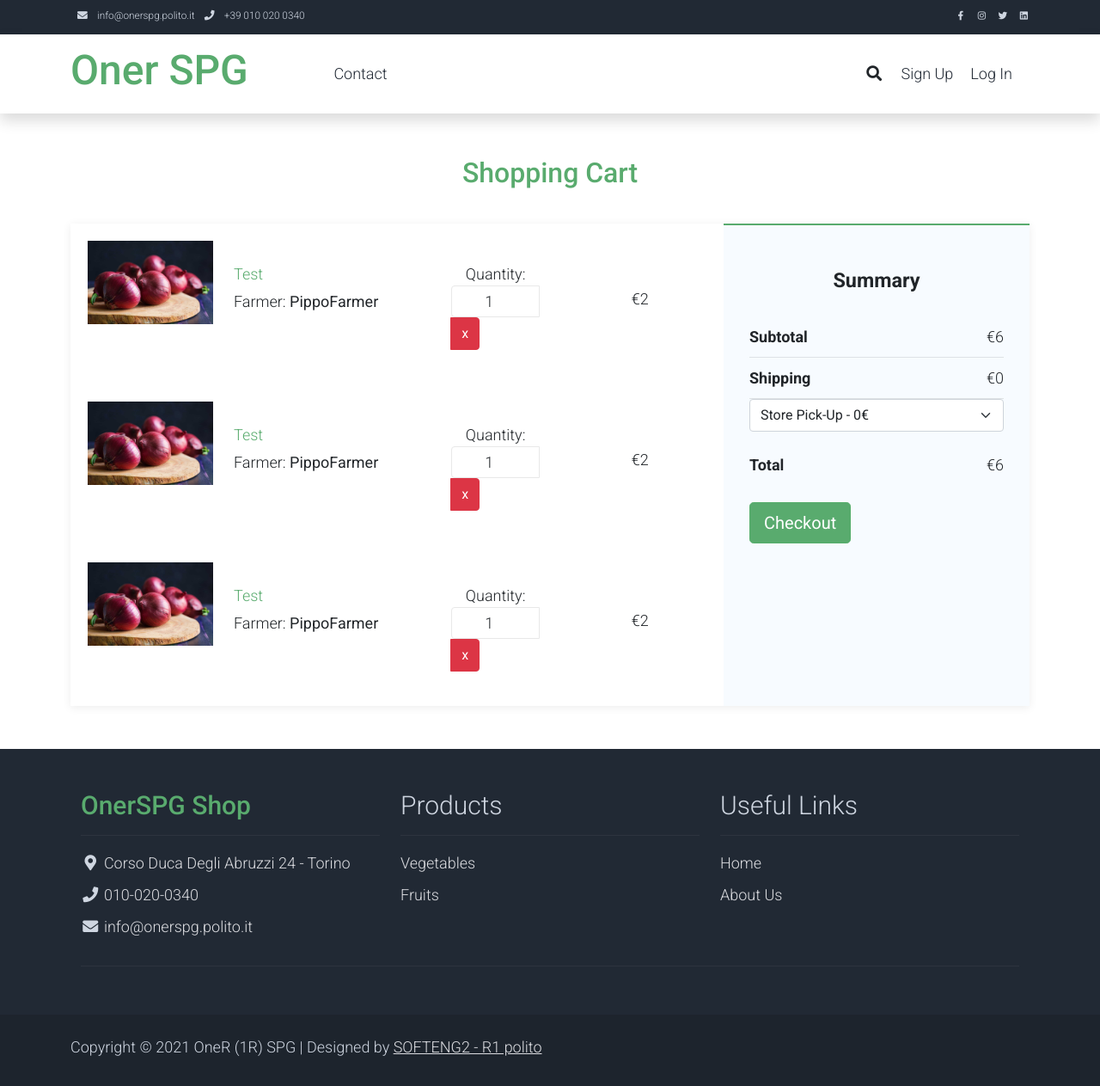
After one commit to shantifabri/SE2-R1-SPG, a Flask app: page /shoppingcart in a window 1280 px wide. The commit adds this page. Shown: the whole page at 86% size. Run offline with Flask 2, Linux system fonts and the light colour scheme; parts of the project's set-up code (start-up, migrations or seed data) failed here and were passed over; some libraries are stand-ins or nearby versions.

Commit message:
Shopping cart page frontend implemented

```diff
--- a/project/project/other/routes.py
+++ b/project/project/other/routes.py
@@ -54,3 +54,7 @@ def insertclient():
         db.session.commit()
         return redirect(url_for('index'))
     return render_template('insertclient.html', form=form)
+
+@other_blueprint.route('/shoppingcart', methods=['GET','POST'])
+def shoppingcart():
+    return render_template('shoppingcart.html')
--- a/project/project/static/assets/css/custom.css
+++ b/project/project/static/assets/css/custom.css
@@ -1,3 +1,149 @@
-/*
-Custom Css
-*/
+/* 1. SHOPPING-CART */
+
+.prod-img{
+    padding-left:20px;
+}
+
+.shopping-cart{
+	padding-bottom: 50px;
+}
+
+.shopping-cart.dark{
+	background-color: #f6f6f6;
+}
+
+.shopping-cart .content{
+	box-shadow: 0px 2px 10px rgba(0, 0, 0, 0.075);
+	background-color: white;
+}
+
+.shopping-cart .block-heading{
+    padding-top: 50px;
+    margin-bottom: 40px;
+    text-align: center;
+}
+
+.shopping-cart .block-heading p{
+	text-align: center;
+	max-width: 420px;
+	margin: auto;
+	opacity:0.7;
+}
+
+.shopping-cart .dark .block-heading p{
+	opacity:0.8;
+}
+
+.shopping-cart .block-heading h1,
+.shopping-cart .block-heading h2,
+.shopping-cart .block-heading h3 {
+	margin-bottom:1.2rem;
+	color: #59ab6e;
+}
+
+.shopping-cart .items{
+	margin: auto;
+}
+
+.shopping-cart .items .product{
+	margin-bottom: 20px;
+	padding-top: 20px;
+	padding-bottom: 20px;
+}
+
+.shopping-cart .items .product .info{
+	padding-top: 0px;
+	text-align: center;
+}
+
+.shopping-cart .items .product .info .product-name{
+	font-weight: 600;
+    margin-top:10px;
+}
+
+.shopping-cart .items .product .info .product-name .product-info{
+	font-size: 14px;
+	margin-top: 5px;
+}
+
+.shopping-cart .items .product .info .product-name .product-info .value{
+	font-weight: 400;
+}
+
+.shopping-cart .items .product .info .quantity .quantity-input{
+    margin: auto;
+    width: 80px;
+}
+
+.shopping-cart .items .product .info .price{
+	margin-top: 29px;
+    text-align:right;
+    font-weight: bold;
+    font-size: 22px;
+ }
+
+.shopping-cart .summary{
+	border-top: 2px solid #59ab6e;
+    background-color: #f7fbff;
+    height: 100%;
+    padding: 30px;
+}
+
+.shopping-cart .summary h3{
+	text-align: center;
+	font-size: 1.3em;
+	font-weight: 600;
+	padding-top: 20px;
+	padding-bottom: 20px;
+}
+
+.shopping-cart .summary .summary-item:not(:last-of-type){
+	padding-bottom: 10px;
+	padding-top: 10px;
+	border-bottom: 1px solid rgba(0, 0, 0, 0.1);
+}
+
+.shopping-cart .summary .summary-item:last-of-type{
+	padding-bottom: 10px;
+	padding-top: 25px;
+}
+
+.shopping-cart .summary .text{
+	font-size: 1em;
+	font-weight: 600;
+}
+
+.shopping-cart .summary .price{
+	font-size: 1em;
+	float: right;
+}
+
+.shopping-cart .summary button{
+	margin-top: 20px;
+}
+
+@media (min-width: 768px) {
+	.shopping-cart .items .product .info {
+		padding-top: 25px;
+		text-align: left;
+	}
+
+	.shopping-cart .items .product .info .price {
+		font-weight: bold;
+		font-size: 22px;
+		top: 17px;
+	}
+
+    .shopping-cart .items .product .info .product-name{
+        margin-top:0px;
+    }
+
+	.shopping-cart .items .product .info .quantity {
+		text-align: center;
+	}
+	.shopping-cart .items .product .info .quantity .quantity-input {
+		padding: 4px 10px;
+		text-align: center;
+	}
+}
+/* 1 END OF SHOPPING-CART */
--- /dev/null
+++ b/project/project/templates/shoppingcart.html
@@ -0,0 +1,132 @@
+{% import "bootstrap/wtf.html" as wtf %} {% extends "base.html" %} {% block main %}
+<form method="POST" action="/">
+<section class="shopping-cart">
+    <div class="container">
+       <div class="block-heading">
+         <h2>Shopping Cart</h2>
+       </div>
+       <div class="content">
+            <div class="row">
+                <div class="col-md-12 col-lg-8">
+                    <div class="items">
+                        <div class="product">
+                            <div class="row">
+                                <div class="col-md-3">
+                                <a target="_blank" href="" ><img class="prod-img img-fluid mx-auto d-block image" src="/static/shop_imgs/redonions.jpg">
+                                </a>
+                                </div>
+                                <div class="col-md-8">
+                                    <div class="info">
+                                        <div class="row">
+                                            <div class="col-md-5 product-name">
+                                                <div class="product-name">
+                                                    <a class="text-success text-decoration-none" href="#">Test</a>
+                                                    <div class="product-info">
+                                                        <div>Farmer: <span class="value">PippoFarmer</span></div>
+                                                    </div>
+                                                </div>
+                                            </div>
+                                            <div class="col-md-3 offset-md-1 quantity">
+                                                <label for="quantity">Quantity:</label>
+                                                <div class="input-group ">
+                                                <input id="quantity" type="number" min="1" value ="1" class="form-control quantity-input">
+                                                <button class="btn btn-danger input-group-text">x</button>
+                                                </div>
+                                            </div>
+                                            <div class="col-md-3 price">
+                                                <span>€2</span>
+                                            </div>
+                                        </div>
+                                    </div>
+                                </div>
+                            </div>
+                        </div>
+                        <div class="product">
+                            <div class="row">
+                                <div class="col-md-3">
+                                <a target="_blank" href="" ><img class="prod-img img-fluid mx-auto d-block image" src="/static/shop_imgs/redonions.jpg">
+                                </a>
+                                </div>
+                                <div class="col-md-8">
+                                    <div class="info">
+                                        <div class="row">
+                                            <div class="col-md-5 product-name">
+                                                <div class="product-name">
+                                                    <a class="text-success text-decoration-none" href="#">Test</a>
+                                                    <div class="product-info">
+                                                        <div>Farmer: <span class="value">PippoFarmer</span></div>
+                                                    </div>
+                                                </div>
+                                            </div>
+                                            <div class="col-md-3 offset-md-1 quantity">
+                                                <label for="quantity">Quantity:</label>
+                                                <div class="input-group ">
+
+                                                <input id="quantity" type="number" min="1" value ="1" class="form-control quantity-input">
+                                                <button class="btn btn-danger input-group-text">x</button>
+                                                </div>
+                                            </div>
+                                            <div class="col-md-3 price">
+                                                <span>€2</span>
+                                            </div>
+                                        </div>
+                                    </div>
+                                </div>
+                            </div>
+                        </div>
+                        <div class="product">
+                            <div class="row">
+                                <div class="col-md-3">
+                                <a target="_blank" href="" ><img class="prod-img img-fluid mx-auto d-block image" src="/static/shop_imgs/redonions.jpg">
+                                </a>
+                                </div>
+                                <div class="col-md-8">
+                                    <div class="info">
+                                        <div class="row">
+                                            <div class="col-md-5 product-name">
+                                                <div class="product-name">
+                                                    <a class="text-success text-decoration-none" href="#">Test</a>
+                                                    <div class="product-info">
+                                                        <div>Farmer: <span class="value">PippoFarmer</span></div>
+                                                    </div>
+                                                </div>
+                                            </div>
+                                            <div class="col-md-3 offset-md-1 quantity">
+                                                <label for="quantity">Quantity:</label>
+                                                <div class="input-group ">
+                                                <input id="quantity" type="number" min="1" value ="1" class="form-control quantity-input">
+                                                <button type="submit" class="btn btn-danger input-group-text">x</button>
+                                                </div>
+                                            </div>
+                                            <div class="col-md-3 price">
+                                                <span>€2</span>
+                                            </div>
+                                        </div>
+                                    </div>
+                                </div>
+                            </div>
+                        </div>
+                    </div>
+                </div>
+                <div class="col-md-12 col-lg-4">
+                    <div class="summary">
+                        <h3>Summary</h3>
+                        <div class="summary-item"><span class="text">Subtotal</span><span class="price">€6</span></div>
+                        <div class="summary-item"><span class="text">Shipping</span><span class="price">€0</span></div>
+                        <div ><span class="text">
+                            <select class="form-select" aria-label="Select Shipping">
+                            <option value="store" selected>Store Pick-Up - 0€</option>
+                            <option value="home">Standard Delivery - 7.50€</option>
+                          </select></div>
+
+                        <div class="summary-item"><span class="text">Total</span><span class="price">€6</span></div>
+                        <button type="button" class="btn btn-success btn-lg btn-block">Checkout</button>
+                    </div>
+                </div>
+            </div>
+        </div>
+    </div>
+</section>
+</form>
+
+{% endblock %}
```
Also changed, not shown: project/project/templates/singleproduct.html (+1 -8 lines), 7 other files.
